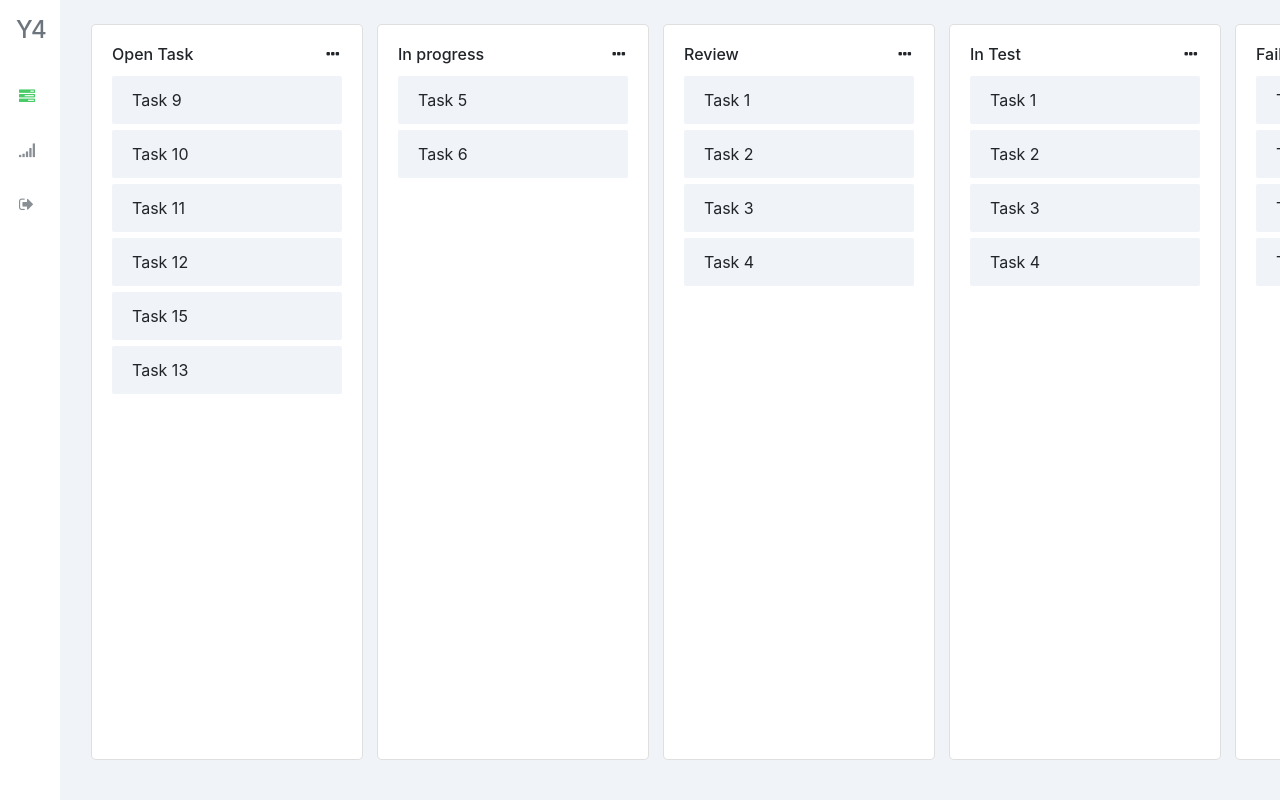
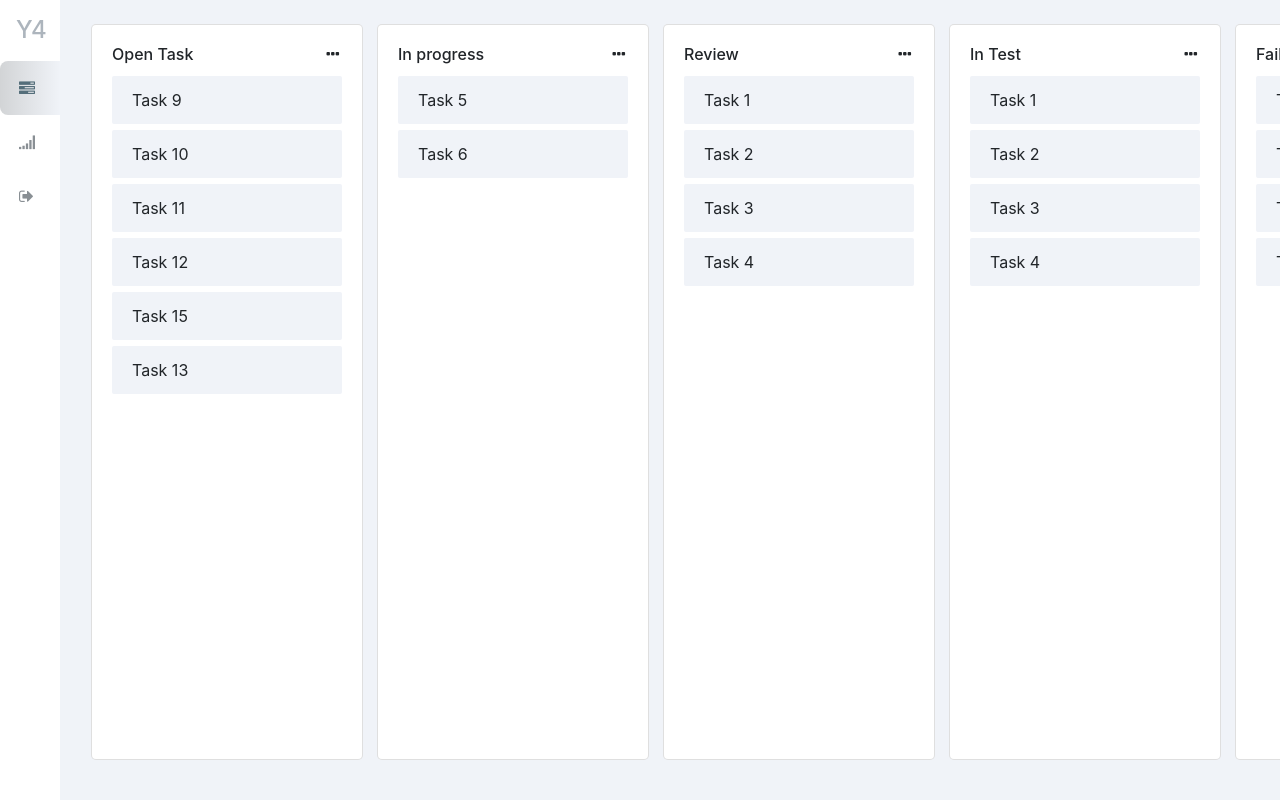
Before and after one commit to SokkunNORN/Y4-React-Final-Semister-1, a React (Create React App) app: page / in a window 1280 px wide. Shown: the top 800 px of the page. Built offline with nearby package versions, Linux system fonts and the light colour scheme.

Commit message:
update page

```diff
--- /dev/null
+++ b/src/components/Tab/TabContent.js
@@ -0,0 +1,12 @@
+
+function TabContent (props) {
+    return (
+        <div
+            className={ props.class }
+            id={ props.id } >
+            { props.children }
+        </div>
+    )
+}
+
+export default TabContent
--- a/src/components/Tab/index.js
+++ b/src/components/Tab/index.js
@@ -1,4 +1,4 @@
-// @ts-nocheck
+
 /* eslint-disable array-callback-return */
 
 function Tab ({ tabs = [] }) {
@@ -8,11 +8,9 @@ function Tab ({ tabs = [] }) {
                 {tabs.map(function (item, index) {
                     return (
                         <a className={index === 0 ? "nav-item nav-link active" : "nav-item nav-link"}
-                            id={ item.id + "-tab" } data-toggle="tab"
-                            href={ "#"+ item.id }
-                            role="tab"
-                            aria-controls={ item.id }
-                            aria-selected="true">
+                            key={ index }
+                            data-toggle="tab"
+                            href={ "#"+ item.id }>
                             { item.text }
                         </a>
                     )
--- a/src/layouts/sidebar/Sidebar.css
+++ b/src/layouts/sidebar/Sidebar.css
@@ -1,5 +1,5 @@
 
-.sidebar {
+#left-sidebar .sidebar {
     width: 60px;
     position: fixed;
     height: 100vh;
@@ -7,38 +7,40 @@
     z-index: 10;
 }
 
-.text-muted {
+#left-sidebar .text-muted {
     color: #adb5bd !important
 }
 
 #left-sidebar ul {
     height: 75%;
     overflow: auto;
-}
-
-ul {
+    margin-top: -8px;
     padding-bottom: 20px
 }
 
-.sidebar ul li a {
-    padding: 15px
+#left-sidebar a.active {
+    background: #F0F3F8;
+    background-image: linear-gradient(to right, #d2d4d6 , #F0F3F8);
 }
 
-.sidebar ul li a {
-    color: #fff;
-    display: block
+#left-sidebar a:hover {
+    background: #F0F3F8;
+    background-image: linear-gradient(to right, #d2d4d6 , #F0F3F8);
 }
 
-.sidebar ul li a .fa {
+
+#left-sidebar .sidebar ul li a {
+    padding: 15px;
+    display: block;
+    border-radius: 8px 0 0 8px;
+}
+
+#left-sidebar .sidebar ul li a .fa {
     width: 30px;
     color: #898f94 !important
 }
 
-.sidebar ul li a:hover {
-    text-decoration: none
+#left-sidebar .sidebar ul li a:hover i.fa,
+#left-sidebar .sidebar ul li a.active i.fa {
+    color: #546E7A !important;
 }
-
-.sidebar ul li a:hover i.fa,
-.sidebar ul li a.active i.fa {
-    color: #49CC68 !important;
-}
--- a/src/views/auth/index.css
+++ b/src/views/auth/index.css
@@ -7,3 +7,11 @@
     border-color: initial;
     box-shadow: none;
 }
+
+.btn-login {
+    background: #F0F3F8 !important;
+}
+
+.btn-login:hover {
+    background: #d2d4d6 !important;
+}
--- a/src/views/auth/index.js
+++ b/src/views/auth/index.js
@@ -49,7 +49,7 @@ function Login () {;
                                         <br />
 
                                         <div className="form-group">
-                                            <button type="button" onClick={ submit } className="btn btn-block btn-danger">
+                                            <button type="button" onClick={ submit } className="btn btn-block btn-login">
                                                 <i className="fa fa-sign-in"></i> Login
                                             </button>
                                         </div>
--- a/src/views/graph/index.css
+++ b/src/views/graph/index.css
@@ -2,3 +2,24 @@
     height: 95vh !important;
     border-radius: 10px !important;
 }
+
+#graph .nav-tabs {
+    border-color: rgba(0, 0, 0, 0);
+}
+
+#graph .nav-link {
+    color: #000;
+}
+
+#graph .nav-link:hover {
+    border-color: rgba(0, 0, 0, 0);
+    background-color: #F0F3F8;
+    color: #546E7A;
+}
+
+#graph .nav-tabs .nav-item.show .nav-link, .nav-tabs .nav-link.active  {
+    border-color: rgba(0, 0, 0, 0) !important;
+    border-radius: 35px 10px, 0, 0 !important;
+    background-color: #F0F3F8 !important;
+    color: #546E7A !important;
+}
--- a/src/views/graph/index.js
+++ b/src/views/graph/index.js
@@ -1,26 +1,61 @@
+
+/* eslint-disable array-callback-return */
 
 import './index.css'
 import Dashboard from '../../layouts/Dashboard'
 import Tab from '../../components/Tab'
+import TabContent from '../../components/Tab/TabContent';
 
 const tabs = [
     {
         text: 'Bar Chart',
-        id: 'nav-bar-chart'
+        id: 'nav-bar-chart',
+        class: 'tab-pane active'
     },
     {
         text: 'Pie Chart',
-        id: 'nav-pie-chart'
+        id: 'nav-pie-chart',
+        class: 'tab-pane fade'
     }
 ]
+
+const BarChart = () => {
+    return (
+        <>
+            This is Bar Chart
+        </>
+    )
+}
+
+function PieChart () {
+    return (
+        <>
+            This is Pie Chart
+        </>
+    )
+}
 
 function Graph () {
     return (
         <Dashboard>
             <div id="graph">
                 <div className="card card-contain">
+                    <Tab tabs={ tabs }/>
+
                     <div className="card-body">
-                        <Tab tabs={ tabs }/>
+                        <div className="tab-content" id="nav-tabContent">
+                            <TabContent
+                                class={ tabs[0].class }
+                                id={ tabs[0].id } >
+                                <BarChart />
+                            </TabContent>
+
+                            <TabContent
+                                class={ tabs[1].class }
+                                id={ tabs[1].id } >
+                                <PieChart />
+                            </TabContent>
+                        </div>
                     </div>
                 </div>
             </div>
```
